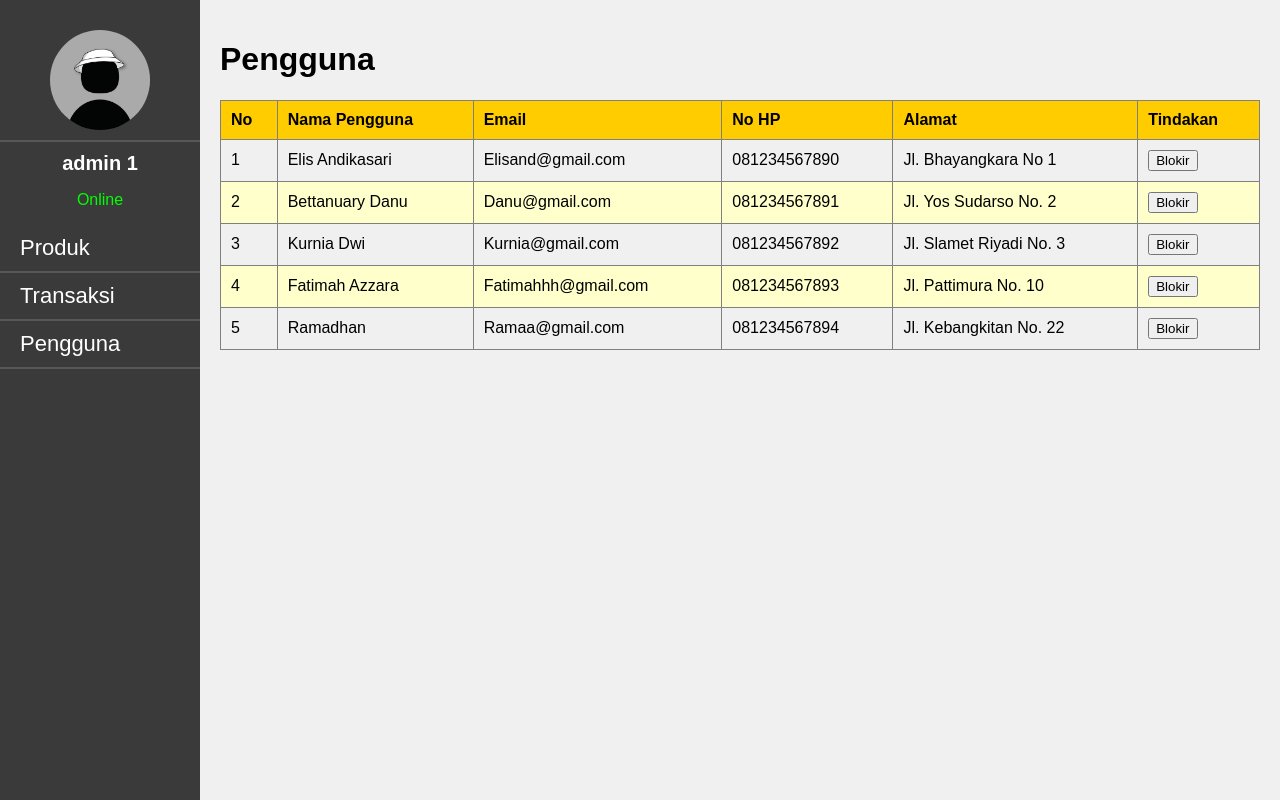
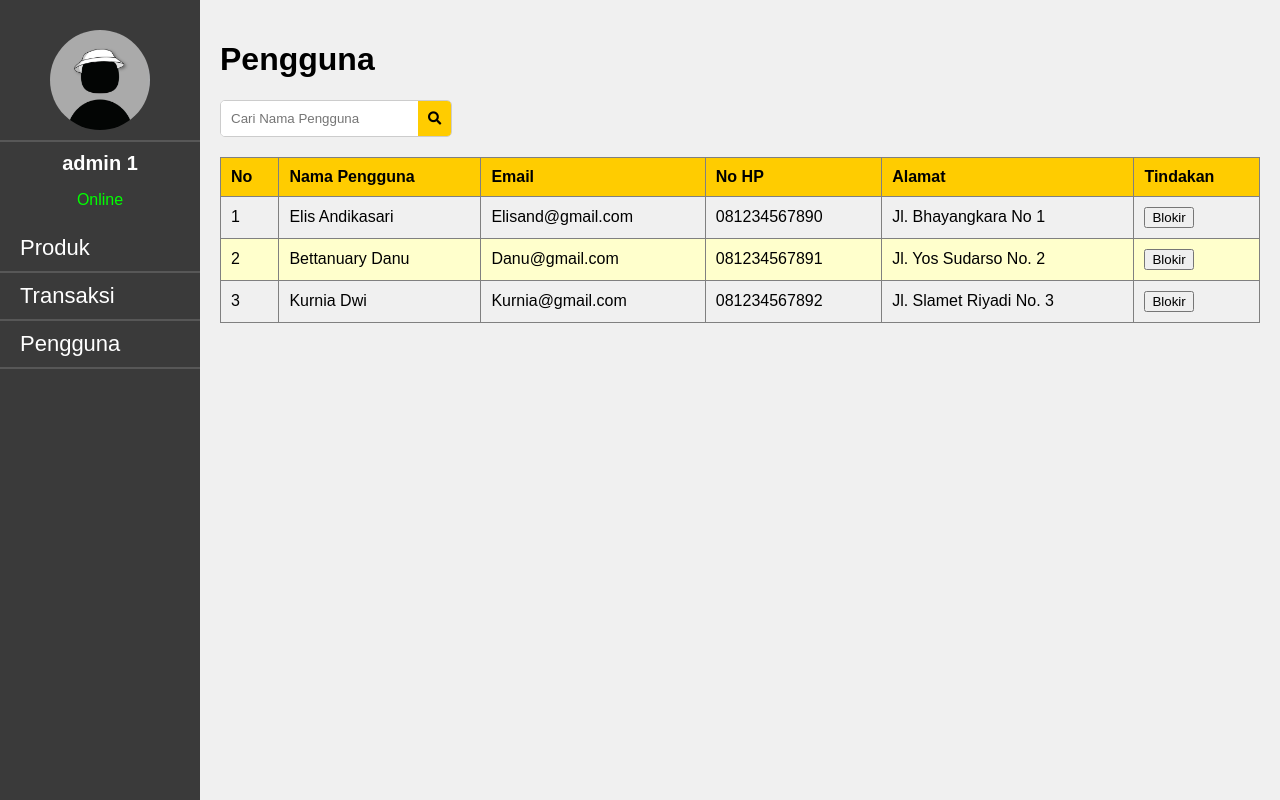
Before and after one commit to erteooo/rasaloka, a PHP site: page /html/pengguna.html in a window 1280 px wide. Run offline with PHP 8.4, Linux system fonts and the light colour scheme.

Commit message:
add serach bar pengguna

```diff
--- a/css/pengguna.css
+++ b/css/pengguna.css
@@ -4,6 +4,7 @@ body {
     padding: 0;
     background-color: #f0f0f0;
 }
+
 .sidebar {
     width: 200px;
     background-color: #3a3a3a;
@@ -14,54 +15,99 @@ body {
     color: white;
     padding-top: 20px;
 }
+
 .sidebar img {
     border-radius: 50%;
     display: block;
     margin: 0 auto;
     cursor: pointer;
 }
+
 .sidebar h2 {
     text-align: center;
     font-size: 20px;
     margin: 10px 0;
 }
+
 .sidebar p {
     text-align: center;
     color: #00ff00;
 }
+
 .sidebar a {
     display: block;
     padding: 10px 20px;
     color: white;
     text-decoration: none;
-    font-size: 22px; /* Increased font size */
-    border-bottom: 2px solid #575757; /* Thicker border */
+    font-size: 22px;
+    border-bottom: 2px solid #575757;
     transition: background-color 0.3s, transform 0.1s;
 }
+
 .sidebar a:hover {
     background-color: #575757;
 }
+
 .content {
     margin-left: 200px;
     padding: 20px;
 }
+
+.toolbar {
+    display: flex;
+    align-items: center;
+    margin-bottom: 20px;
+}
+
+.search-container {
+    display: flex;
+    align-items: center;
+    background-color: white;
+    border: 1px solid #ccc;
+    border-radius: 5px;
+    overflow: hidden;
+}
+
+.search-container input {
+    border: none;
+    padding: 10px;
+    outline: none;
+    flex-grow: 1;
+}
+
+.search-container button {
+    border: none;
+    background-color: #ffcc00;
+    padding: 10px;
+    cursor: pointer;
+}
+
+.search-container button:hover {
+    background-color: #e6b800;
+}
+
 .table-container {
     margin-top: 20px;
 }
+
 table {
     width: 100%;
     border-collapse: collapse;
 }
+
 th, td {
     padding: 10px;
     text-align: left;
 }
+
 th {
     background-color: #ffcc00;
 }
+
 tr:nth-child(even) {
     background-color: #ffffcc;
 }
+
 .modal {
     display: none;
     position: fixed;
@@ -71,9 +117,10 @@ body {
     width: 100%;
     height: 100%;
     overflow: auto;
-        background-color: rgba(0,0,0,0.4);
+    background-color: rgba(0, 0, 0, 0.4);
     padding-top: 60px;
 }
+
 .modal-content {
     background-color: #fefefe;
     margin: 5% auto;
@@ -82,18 +129,21 @@ body {
     width: 80%;
     border-radius: 10px;
 }
+
 .close {
     color: #aaa;
     float: right;
     font-size: 28px;
     font-weight: bold;
 }
+
 .close:hover,
 .close:focus {
     color: black;
     text-decoration: none;
     cursor: pointer;
 }
+
 .result-item {
     background-color: white;
     padding: 10px;
@@ -101,14 +151,3 @@ body {
     border-radius: 5px;
     margin-bottom: 10px;
 }
-    .notification {
-        display: none;
-        position: fixed;
-        top: 20px;
-        right: 20px;
-        background-color: #4caf50;
-        color: white;
-        padding: 15px;
-        border-radius: 5px;
-        z-index: 1000;
-    }
--- a/html/pengguna.html
+++ b/html/pengguna.html
@@ -1,80 +1,50 @@
+<!DOCTYPE html>
 <html lang="en">
 <head>
-  <meta charset="utf-8"/>
-  <meta content="width=device-width, initial-scale=1.0" name="viewport"/>
-  <title>
-   Admin Dashboard - Pengguna
-  </title>
+    <meta charset="UTF-8">
+    <meta name="viewport" content="width=device-width, initial-scale=1.0">
+    <title>Admin Dashboard - Pengguna</title>
     <link href="https://cdnjs.cloudflare.com/ajax/libs/font-awesome/5.15.3/css/all.min.css" rel="stylesheet"/>
     <link rel="stylesheet" href="../css/pengguna.css">
-
 </head>
 <body>
     <div class="sidebar">
         <a href="nextpage.html">
-    <img alt="Admin " height="100" src="../images/profil.jpg" width="100"/>
+            <img src="../images/profil.jpg" alt="Admin profile picture" width="100" height="100"/>
         </a>
-   <h2>
-    admin 1
-   </h2>
-   <p>
-    Online
-   </p>
-   <a href="produkadmin.html">
-    Produk
-   </a>
-   <a href="transaksiadmin.html">
-    Transaksi
-   </a>
-   <a href="pengguna.html">
-    Pengguna
-   </a>
+        <h2>admin 1</h2>
+        <p>Online</p>
+        <a href="produk.html">Produk</a>
+        <a href="transaksi.html">Transaksi</a>
+        <a href="pengguna.html">Pengguna</a>
     </div>
     <div class="content">
-   <h1 class="text-4xl font-bold mb-6">
-    Pengguna
-   </h1>
+        <h1>Pengguna</h1>
+        <div class="toolbar">
+            <div class="search-container">
+                <input id="searchInput" type="text" placeholder="Cari Nama Pengguna">
+                <button onclick="searchUser()"><i class="fas fa-search"></i></button>
+            </div>
+        </div>
         <div class="table-container">
             <table border="1">
                 <thead>
                     <tr>
-       <th>
-        No
-       </th>
-       <th>
-        Nama Pengguna
-       </th>
-       <th>
-        Email
-       </th>
-       <th>
-        No HP
-       </th>
-       <th>
-        Alamat
-       </th>
-       <th>
-        Tindakan
-       </th>
+                        <th>No</th>
+                        <th>Nama Pengguna</th>
+                        <th>Email</th>
+                        <th>No HP</th>
+                        <th>Alamat</th>
+                        <th>Tindakan</th>
                     </tr>
                 </thead>
                 <tbody>
                     <tr>
-       <td>
-        1
-       </td>
-       <td>
-        Elis Andikasari
-       </td>
-       <td>
-        Elisand@gmail.com
-       </td>
-       <td>
-        081234567890
-       </td>
-       <td>
-        Jl. Bhayangkara No 1
-       </td>
+                        <td>1</td>
+                        <td>Elis Andikasari</td>
+                        <td>Elisand@gmail.com</td>
+                        <td>081234567890</td>
+                        <td>Jl. Bhayangkara No 1</td>
                         <td>
                             <button class="bg-red-500 text-white px-4 py-2 rounded hover:bg-red-700" onclick="banUser(this)">
                                 Blokir
@@ -82,21 +52,11 @@
                         </td>
                     </tr>
                     <tr>
-       <td>
-        2
-       </td>
-       <td>
-        Bettanuary Danu
-       </td>
-       <td>
-        Danu@gmail.com
-       </td>
-       <td>
-        081234567891
-       </td>
-       <td>
-        Jl. Yos Sudarso No. 2
-       </td>
+                        <td>2</td>
+                        <td>Bettanuary Danu</td>
+                        <td>Danu@gmail.com</td>
+                        <td>081234567891</td>
+                        <td>Jl. Yos Sudarso No. 2</td>
                         <td>
                             <button class="bg-red-500 text-white px-4 py-2 rounded hover:bg-red-700" onclick="banUser(this)">
                                 Blokir
@@ -104,93 +64,71 @@
                         </td>
                     </tr>
                     <tr>
-       <td>
-        3
-       </td>
-       <td>
-        Kurnia Dwi
-       </td>
-       <td>
-        Kurnia@gmail.com
-       </td>
-       <td>
-        081234567892
-       </td>
-       <td>
-        Jl. Slamet Riyadi No. 3
-       </td>
+                        <td>3</td>
+                        <td>Kurnia Dwi</td>
+                        <td>Kurnia@gmail.com</td>
+                        <td>081234567892</td>
+                        <td>Jl. Slamet Riyadi No. 3</td>
                         <td>
                             <button class="bg-red-500 text-white px-4 py-2 rounded hover:bg-red-700" onclick="banUser(this)">
                                 Blokir
                             </button>
                         </td>
                     </tr>
-      <tr>
-       <td>
-        4
-       </td>
-       <td>
-        Fatimah Azzara
-       </td>
-       <td>
-        Fatimahhh@gmail.com
-       </td>
-       <td>
-        081234567893
-       </td>
-       <td>
-        Jl. Pattimura No. 10
-       </td>
-       <td>
-        <button class="bg-red-500 text-white px-4 py-2 rounded hover:bg-red-700" onclick="banUser(this)">
-         Blokir
-        </button>
-       </td>
-      </tr>
-      <tr>
-       <td>
-        5
-       </td>
-       <td>
-        Ramadhan
-       </td>
-       <td>
-        Ramaa@gmail.com
-       </td>
-       <td>
-        081234567894
-       </td>
-       <td>
-        Jl. Kebangkitan No. 22
-       </td>
-       <td>
-        <button class="bg-red-500 text-white px-4 py-2 rounded hover:bg-red-700" onclick="banUser(this)">
-         Blokir
-        </button>
-       </td>
-      </tr>
-      <tr>
                 </tbody>
             </table>
         </div>
+        <div class="modal" id="userModal">
+            <div class="modal-content">
+                <span class="close" onclick="closeUserModal()">×</span>
+                <div id="userSearchResults"></div>
             </div>
-  <div class="notification" id="notification">
-   Pengguna telah terbanned.
+        </div>
     </div>
     <script>
+        function searchUser() {
+            const searchTerm = document.getElementById('searchInput').value.toLowerCase();
+            const rows = document.querySelectorAll('table tbody tr');
+            const resultsContainer = document.getElementById('userSearchResults');
+            let found = false;
+
+            resultsContainer.innerHTML = '';
+
+            rows.forEach(row => {
+                const namaPengguna = row.cells[1].textContent.toLowerCase();
+                if (namaPengguna.includes(searchTerm)) {
+                    found = true;
+                    const resultItem = document.createElement('div');
+                    resultItem.className = 'result-item';
+                    resultItem.innerHTML = `
+                        <div>
+                            <h3>Nama: ${row.cells[1].textContent}</h3>
+                            <p>Email: ${row.cells[2].textContent}</p>
+                            <p>No HP: ${row.cells[3].textContent}</p>
+                            <p>Alamat: ${row.cells[4].textContent}</p>
+                        </div>`;
+                    resultsContainer.appendChild(resultItem);
+                }
+            });
+
+            document.getElementById('userModal').style.display = found ? 'block' : 'none';
+
+            if (!found) {
+                const noResults = document.createElement('div');
+                noResults.className = 'result-item';
+                noResults.innerHTML = '<p>Hasil tidak ditemukan. Masukkan nama pengguna yang valid.</p>';
+                resultsContainer.appendChild(noResults);
+            }
+        }
+
+        function closeUserModal() {
+            document.getElementById('userModal').style.display = 'none';
+        }
+
         function banUser(button) {
-            // Show notification
-            const notification = document.getElementById('notification');
-            notification.style.display = 'block';
-
-            // Change button text to "Terblokir"
             button.textContent = 'Terblokir';
             button.disabled = true;
-
-            // Hide notification after 3 seconds
-            setTimeout(() => {
-                notification.style.display = 'none';
-            }, 3000);
+            alert('Pengguna telah diblokir.');
         }
     </script>
 </body>
```
Lines whose indentation alone changed are shown as unchanged.
